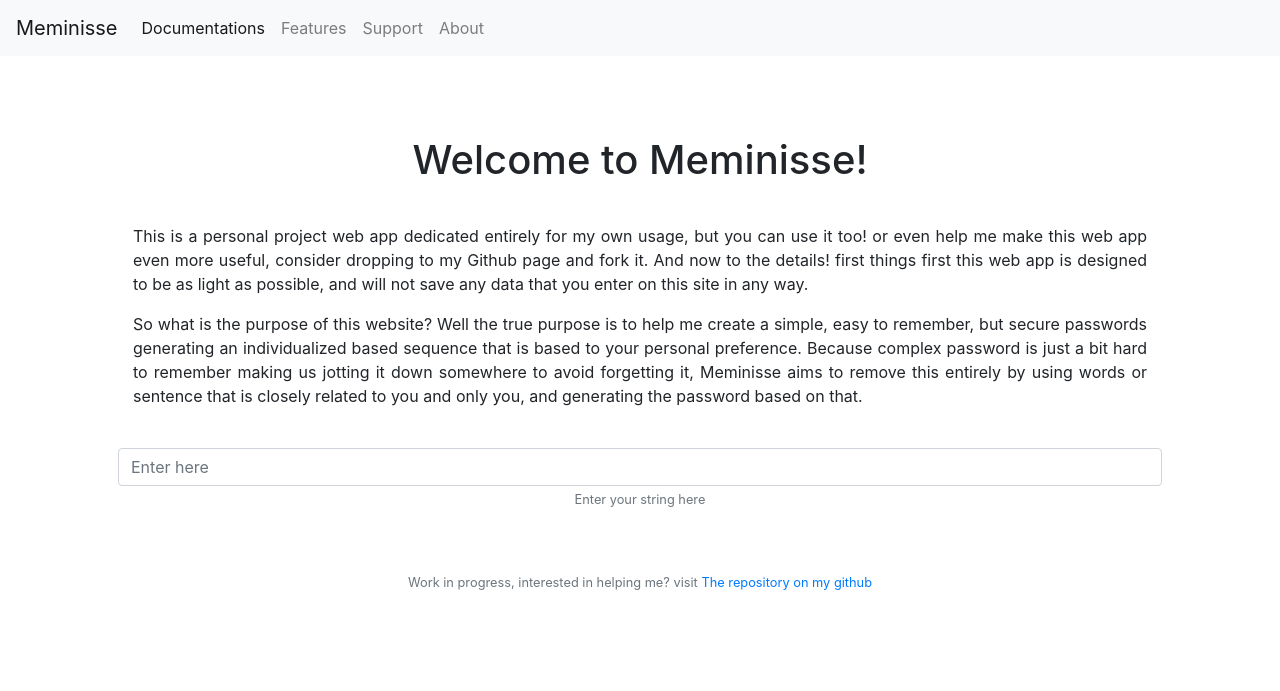
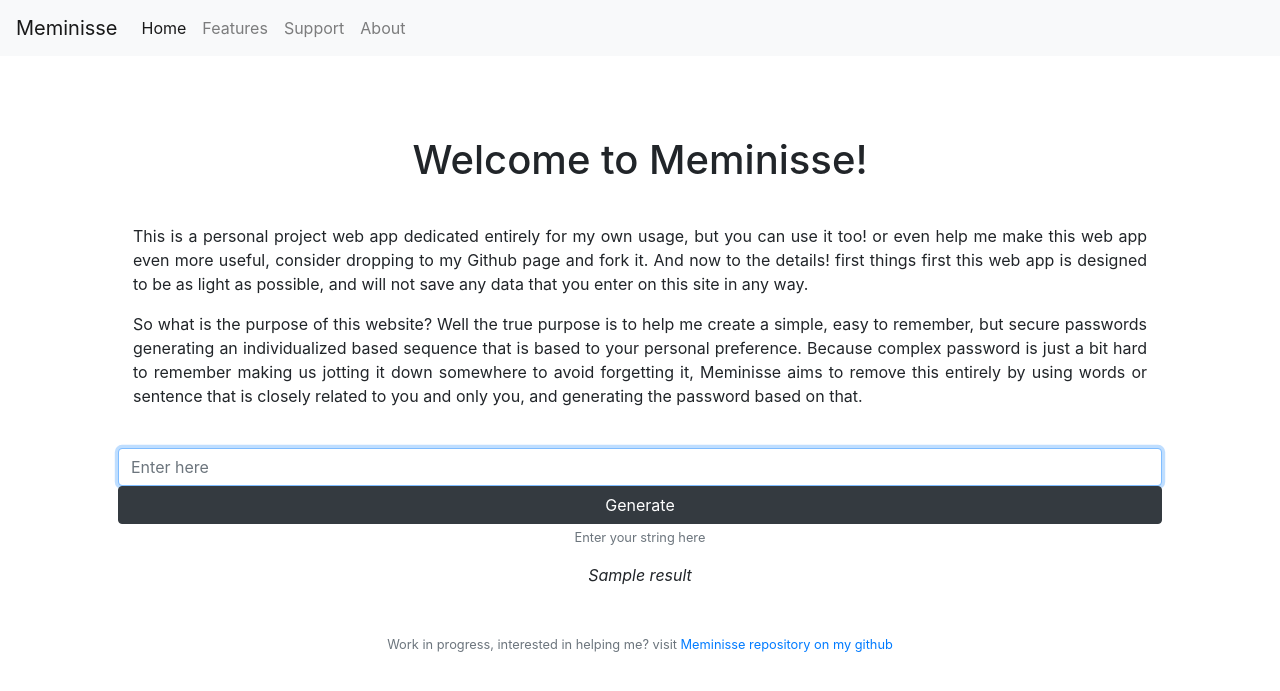
Before and after one commit to Ipcagr1d/meminisse, a Flask app: template templates/index.html in a window 1280 px wide. Shown: the top 691 px of the page. Run offline with Flask 2, Linux system fonts and the light colour scheme; the template is opened without the code that fills it: most values are stand-ins (such as "Sample title", 1, 10 or a date in 2020); parts of the project's set-up code (start-up, migrations or seed data) failed here and were passed over; some libraries are stand-ins or nearby versions.

Commit message:
initial code release

```diff
--- a/app.py
+++ b/app.py
@@ -1,15 +1,38 @@
 import os
+import requests
+import urllib.parse
+import re
 
-
-from flask import Flask, flash, redirect, render_template, request, session
+from flask import Flask, flash, jsonify, redirect, render_template, request, session
 from flask_session import Session
 from tempfile import mkdtemp
 from werkzeug.exceptions import default_exceptions, HTTPException, InternalServerError
 from werkzeug.security import check_password_hash, generate_password_hash
 
+from helpers import *
+
 # Config flask application
 app = Flask(__name__)
 
-@app.route("/")
+# Ensure templates are auto-reloaded
+app.config["TEMPLATES_AUTO_RELOAD"] = True
+
+@app.route("/", methods=["GET", "POST"])
 def index():
-    return render_template("index.html")
+    if request.method == "POST":
+
+        # Setting var
+        result = " "
+        sentence = request.form.get("input")
+
+        # Setting conditions & Display result
+        if not sentence:
+            result = "Fill this form"
+
+        if "generate" in request.form:
+            result = generate_password(sentence)
+
+        return render_template("index.html", result=result)
+
+    else:
+        return render_template("index.html")
--- a/templates/index.html
+++ b/templates/index.html
@@ -24,12 +24,20 @@
         So what is the purpose of this website? Well the true purpose is to help me create a simple, easy to remember, but secure passwords generating an individualized based sequence that is based to your personal preference. Because complex password is just a bit hard to remember making us jotting it down somewhere to avoid forgetting it, Meminisse aims to remove this entirely by using words or sentence that is closely related to you and only you, and generating the password based on that.
       </p>
     </div>
-    <div>
+    <form action="/" method="POST">
         <div class="form-group">
           <label for=""></label>
           <input type="text"
-            class="form-control" name="input" id="" aria-describedby="helpId" placeholder="Enter here">
+            class="form-control" autocomplete="off" autofocus name="input" id="input-field" aria-describedby="helpId" placeholder="Enter here">
+            <button type="submit" class="btn btn-dark btn-block" name="generate" >Generate</button>
           <small id="helpId" class="form-text text-muted text-center">Enter your string here</small>
         </div>
+    </form>
+    <div class="container">
+      <div class="section">
+        <div class="d-flex justify-content-center">
+          <em>{{result}}</em>
+        </div>
+      </div>
     </div>
 {% endblock %}
--- a/templates/layout.html
+++ b/templates/layout.html
@@ -23,7 +23,7 @@
       </button>
       <div class="collapse navbar-collapse" id="navbarNavAltMarkup">
         <div class="navbar-nav">
-          <a class="nav-item nav-link active" href="#">Documentations<span class="sr-only">(current)</span></a>
+          <a class="nav-item nav-link active" href="#">Home<span class="sr-only">(current)</span></a>
           <a class="nav-item nav-link" href="#">Features</a>
           <a class="nav-item nav-link" href="#">Support</a>
           <a class="nav-item nav-link" href="#">About</a>
@@ -44,7 +44,7 @@
     </main>
 
     <footer class="small text-center text-muted">
-      Work in progress, interested in helping me? visit <a href="#">The repository on my github</a>
+      Work in progress, interested in helping me? visit <a href="#">Meminisse repository on my github</a>
     </footer>
 
     <!-- Optional JavaScript -->
```
Also changed, not shown: helpers.py (+40 -7 lines), README.md, sandbox/generator.py (line endings or trailing spaces).
